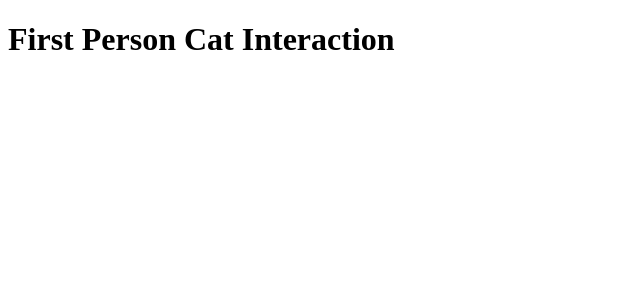
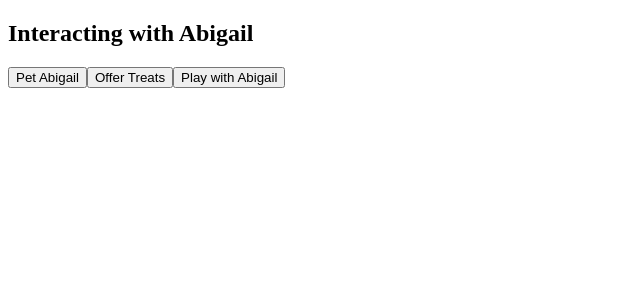
Before and after one commit to evanhill1989/CatsLuhMe, a React (Vite) app: page /cat-interaction in a window 1280 px wide. Shown: the top 300 px of the page, without its empty margins (0-640 px from the left). Built offline with nearby package versions, Linux system fonts and the light colour scheme.

Commit message:
added interaction functionality through UI

```diff
--- a/src/FirstPersonCatInteraction.jsx
+++ b/src/FirstPersonCatInteraction.jsx
@@ -1,11 +1,36 @@
-import React from 'react';
+import React, { useState } from 'react';
+import {Cat} from './abigail'; // Assuming the Cat object is imported or defined here
 
 const FirstPersonCatInteraction = () => {
-  // Your code for the first-person cat interaction view
+  const [interactionMessage, setInteractionMessage] = useState('');
+
+  // Function to handle petting interaction with Abigail
+  const handlePetting = () => {
+    Cat.interact('petting'); // Simulate petting interaction with Abigail
+    setInteractionMessage('You pet Abigail.'); // Update interaction message for UI display
+  };
+
+  // Function to handle offering treats to Abigail
+  const handleTreats = () => {
+    Cat.interact('treats'); // Simulate offering treats to Abigail
+    setInteractionMessage('You offer treats to Abigail.'); // Update interaction message for UI display
+  };
+
+  // Function to handle playing with Abigail
+  const handlePlaying = () => {
+    Cat.interact('playing'); // Simulate playing with Abigail
+    setInteractionMessage('You play with Abigail.'); // Update interaction message for UI display
+  };
+
   return (
-    <div>
-      <h1>First Person Cat Interaction</h1>
-      {/* Add your interaction components and logic here */}
+    <div className="interaction-container">
+      <h2>Interacting with Abigail</h2>
+      <div className="interaction-buttons">
+        <button onClick={handlePetting}>Pet Abigail</button>
+        <button onClick={handleTreats}>Offer Treats</button>
+        <button onClick={handlePlaying}>Play with Abigail</button>
+      </div>
+      <p>{interactionMessage}</p> {/* Display interaction message */}
     </div>
   );
 };
--- a/src/cats/abigail.jsx
+++ b/src/abigail.jsx
@@ -1,5 +1,5 @@
 // Define the Cat object with initial attributes
-const Cat = {
+export const Cat = {
     name: 'Abigail',
     friendliness: 'neutral', // 'friendly', 'reserved', etc.
     preferredInteractions: ['petting', 'treats', 'playing'],
```
